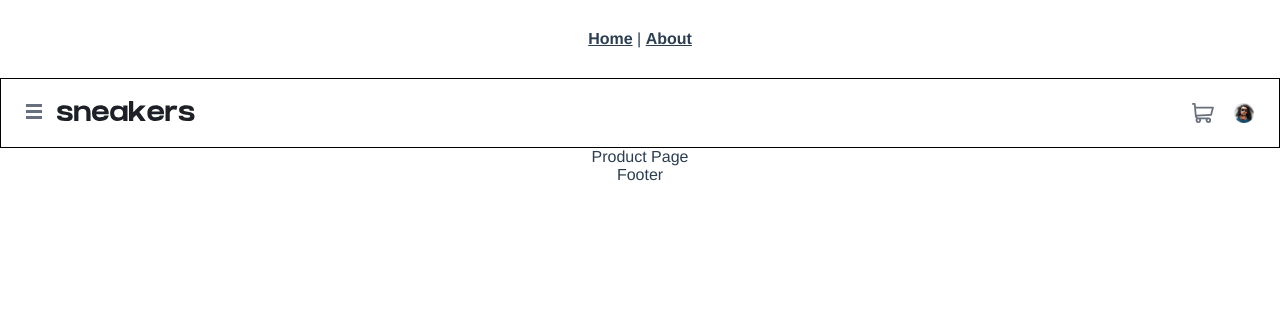
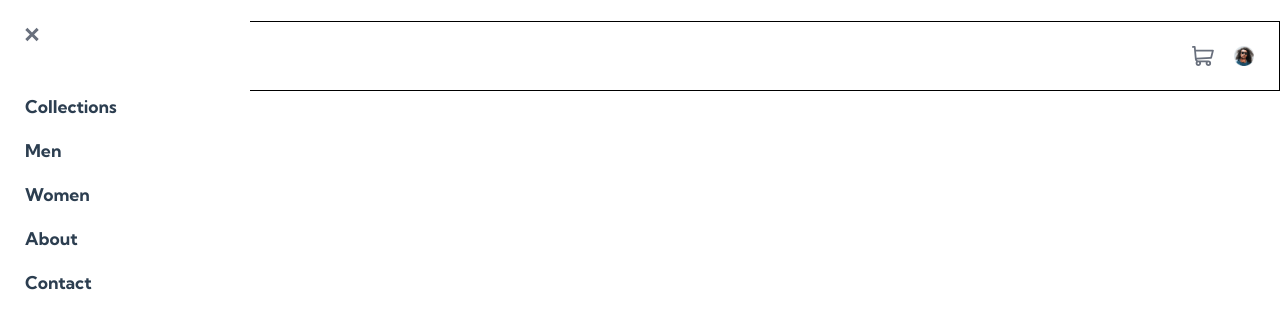
Before and after one commit to MehdiT-dev/ecommerce-product-page-vue, a Vue app: page /product in a window 1280 px wide. Shown: the top 328 px of the page. Built offline with nearby package versions, Linux system fonts and the light colour scheme.

Commit message:
ajout du style de la sidenav

```diff
--- a/src/App.vue
+++ b/src/App.vue
@@ -15,15 +15,16 @@
 }
 
 #app {
-  font-family: Avenir, Helvetica, Arial, sans-serif;
-  -webkit-font-smoothing: antialiased;
-  -moz-osx-font-smoothing: grayscale;
-  text-align: center;
-  color: #2c3e50;
+  font-family: 'Kumbh Sans', Helvetica, Arial, sans-serif;
+  font-size: 1.1em;
+  // -webkit-font-smoothing: antialiased;
+  // -moz-osx-font-smoothing: grayscale;
+  // text-align: center;
+  // color: #2c3e50;
 }
 
 nav {
-  padding: 30px;
+  // padding: 30px;
 
   a {
     font-weight: bold;
--- a/src/components/Header.vue
+++ b/src/components/Header.vue
@@ -60,9 +60,24 @@ header {
         position: absolute;
         top: 0;
         left: 0;
-        width: 200px;
+        width: 250px;
         height: 100vh;
-        transform: translateX(-200px);
+        background: $white;
+        padding: 25px;
+        // transform: translateX(-250px);
+
+        nav {
+            margin-top: 50px;
+
+            ul li {
+                list-style-type: none;
+                margin: 23px 0;
+
+                a {
+                    text-decoration: none;
+                }
+            }
+        }
     }
     #primary-nav {
         display: flex;
```
